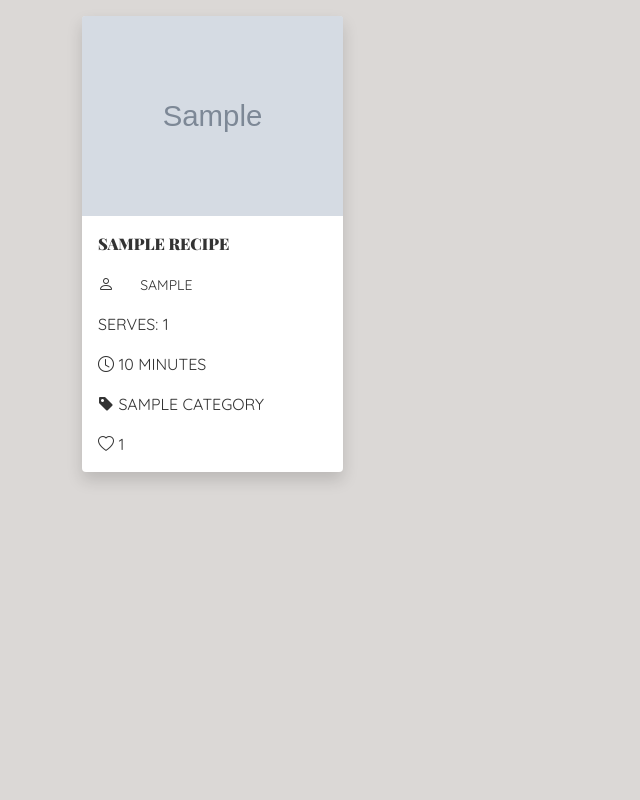
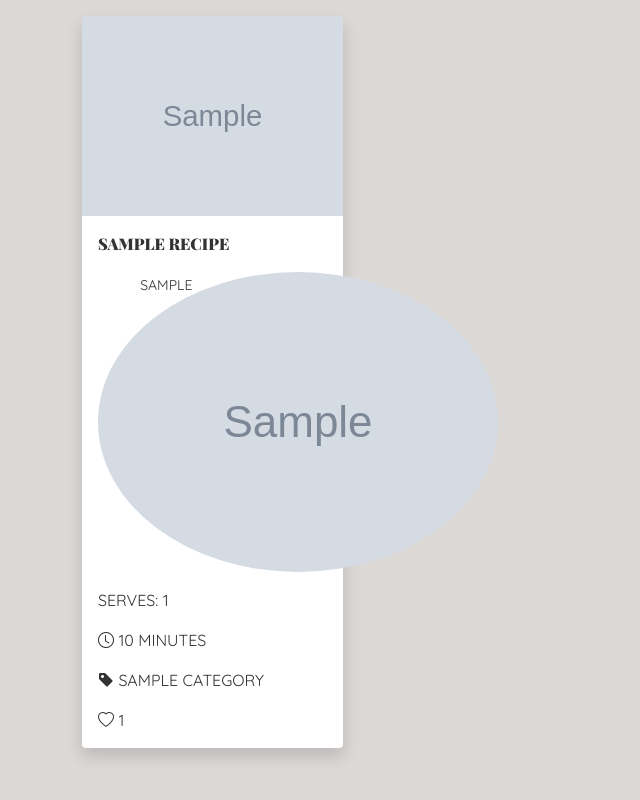
Before and after one commit to RoyMagnussen/Yummy-Recipe-Blog, a Django app: template blog/templates/blog/home.html in a window 1280 px wide. Shown: the whole page, without its empty margins (0-640 px from the left). Run offline with Django 3.2, Linux system fonts and the light colour scheme; tables that the repository leaves empty hold one stand-in row (values such as "Sample post"); the template is opened without the code that fills it: values that come from a table or form of the project are taken from there, most other values are stand-ins (such as "Sample title", 1, 10 or a date in 2020); grey boxes marked "Sample" are stand-in pictures; parts of the project's set-up code (start-up, migrations or seed data) failed here and were passed over; some libraries are stand-ins or nearby versions.

Commit message:
Updated profile image url.

```diff
--- a/blog/templates/blog/includes/recipe_card.html
+++ b/blog/templates/blog/includes/recipe_card.html
@@ -7,10 +7,10 @@
                     <p class="logo-font">{{ recipe.name }}</p>
                 </div>
                 <div class="col-2">
-                    {% if recipe.author.profile.image %}
-                        <img src="{{ recipe.author.profile.image.url }}" alt="{{ recipe.author.username }}'s Profile Picture" class="rounded-circle recipe-card-profile-picture">
+                    {% if recipe.author.profile_picture %}
+                        <img src="{{ recipe.author.profile_picture.url }}" alt="{{ recipe.author.username }}'s Profile Picture" class="rounded-circle recipe-card-profile-picture">
                     {% else %}
-                        <i class="bi bi-person"></i>
+                        <i class="bi bi-person icon-md"></i>
                     {% endif %}
                 </div>
                 <div class="col-10">
```
